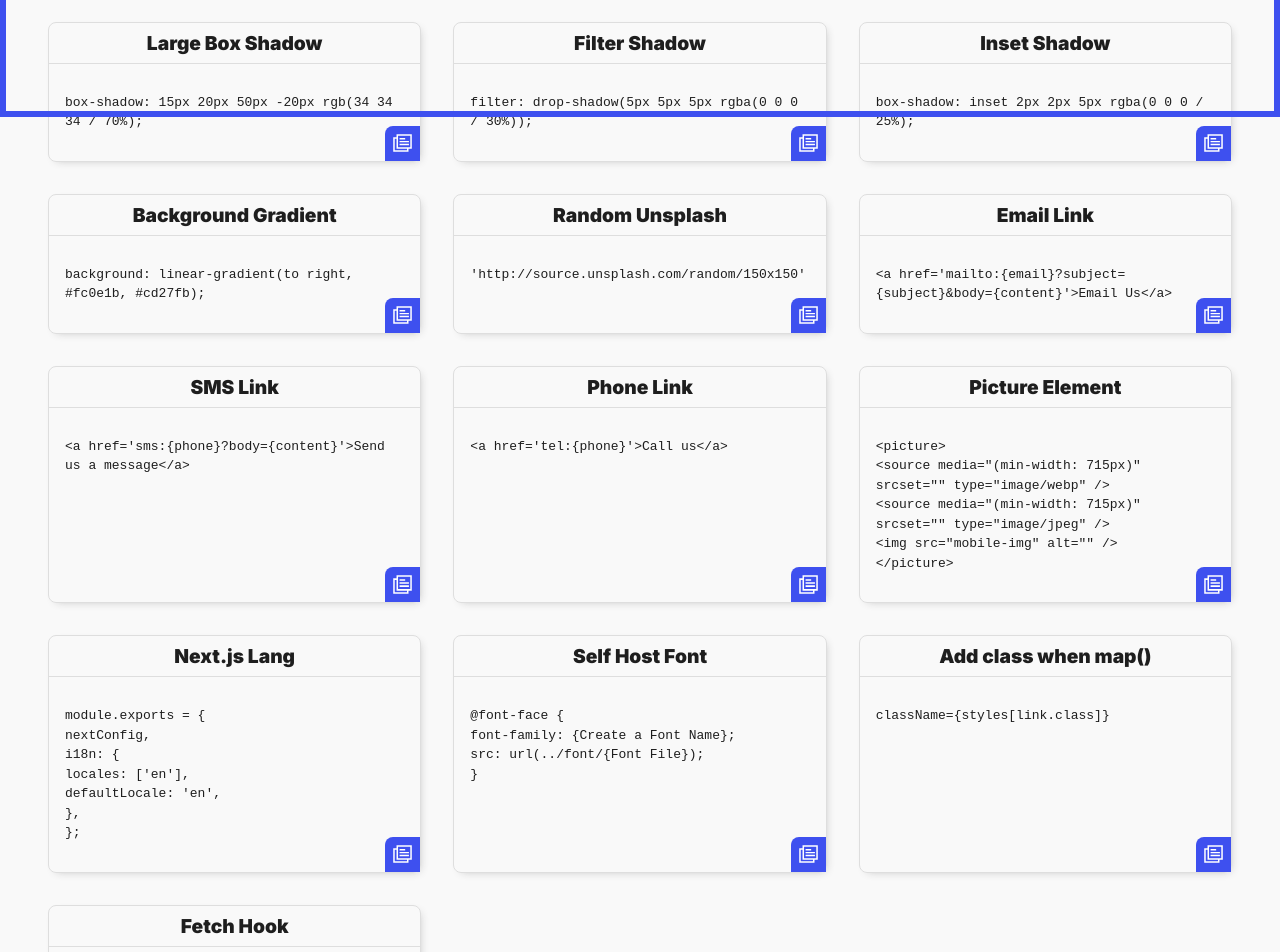
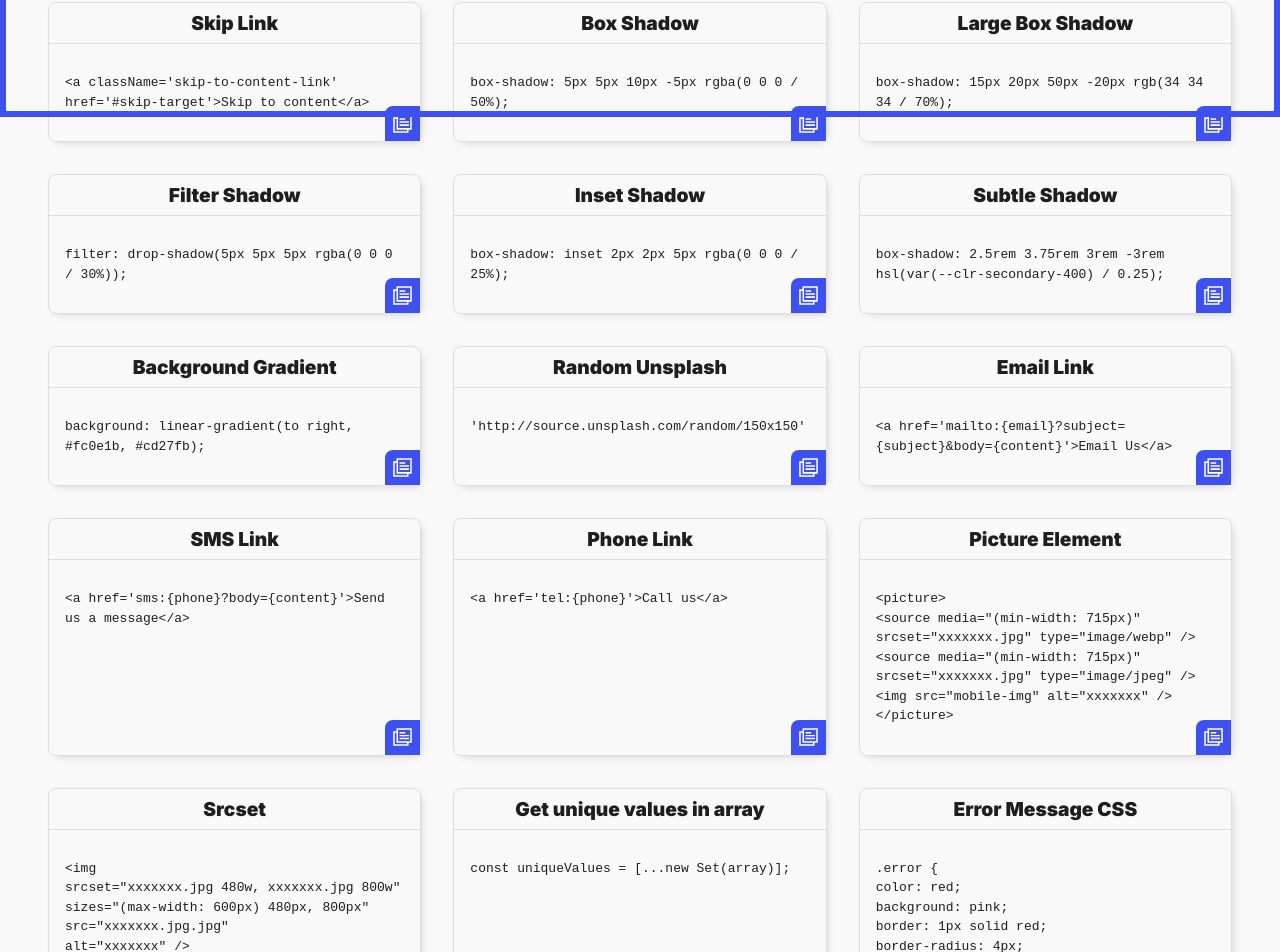
Before and after one commit to brandicameron/brandi, a Next.js app: page /copy in a window 1280 px wide. Shown: the part 683-1635 px from the top of the page. Built offline with nearby package versions, Linux system fonts and the light colour scheme; no server answers.

Commit message:
Added more snippets to copy page

```diff
--- a/data/copyCode.js
+++ b/data/copyCode.js
@@ -4,6 +4,13 @@ export const copyCode = [
     code: `@media screen and (max-width: 600px) {
 
     }`,
+  },
+  {
+    title: 'Reduced Motion',
+    code: `@media (prefers-reduced-motion) {
+
+    }
+    `,
   },
   {
     title: 'Flex Center',
@@ -37,6 +44,10 @@ export const copyCode = [
     transform: translateX(-50%);`,
   },
   {
+    title: 'Skip Link',
+    code: `<a className='skip-to-content-link' href='#skip-target'>Skip to content</a>`,
+  },
+  {
     title: 'Box Shadow',
     code: `box-shadow: 5px 5px 10px -5px rgba(0 0 0 / 50%);`,
   },
@@ -51,6 +62,10 @@ export const copyCode = [
   {
     title: 'Inset Shadow',
     code: `box-shadow: inset 2px 2px 5px rgba(0 0 0 / 25%);`,
+  },
+  {
+    title: 'Subtle Shadow',
+    code: `box-shadow: 2.5rem 3.75rem 3rem -3rem hsl(var(--clr-secondary-400) / 0.25);`,
   },
   {
     title: 'Background Gradient',
@@ -75,10 +90,33 @@ export const copyCode = [
   {
     title: 'Picture Element',
     code: `<picture>
-    <source media="(min-width: 715px)" srcset="" type="image/webp" />
-    <source media="(min-width: 715px)" srcset="" type="image/jpeg" />
-    <img src="mobile-img" alt="" />
+    <source media="(min-width: 715px)" srcset="xxxxxxx.jpg" type="image/webp" />
+    <source media="(min-width: 715px)" srcset="xxxxxxx.jpg" type="image/jpeg" />
+    <img src="mobile-img" alt="xxxxxxx" />
     </picture>`,
+  },
+  {
+    title: 'Srcset',
+    code: `<img
+    srcset="xxxxxxx.jpg 480w, xxxxxxx.jpg 800w"
+    sizes="(max-width: 600px) 480px, 800px"
+    src="xxxxxxx.jpg.jpg"
+    alt="xxxxxxx" />`,
+  },
+  {
+    title: 'Get unique values in array',
+    code: `const uniqueValues = [...new Set(array)];`,
+  },
+  {
+    title: 'Error Message CSS',
+    code: `.error {
+      color: red;
+      background: pink;
+      border: 1px solid red;
+      border-radius: 4px;
+      padding: 8px;
+      margin: 10px 0;
+    }`,
   },
   {
     title: 'Next.js Lang',
```
